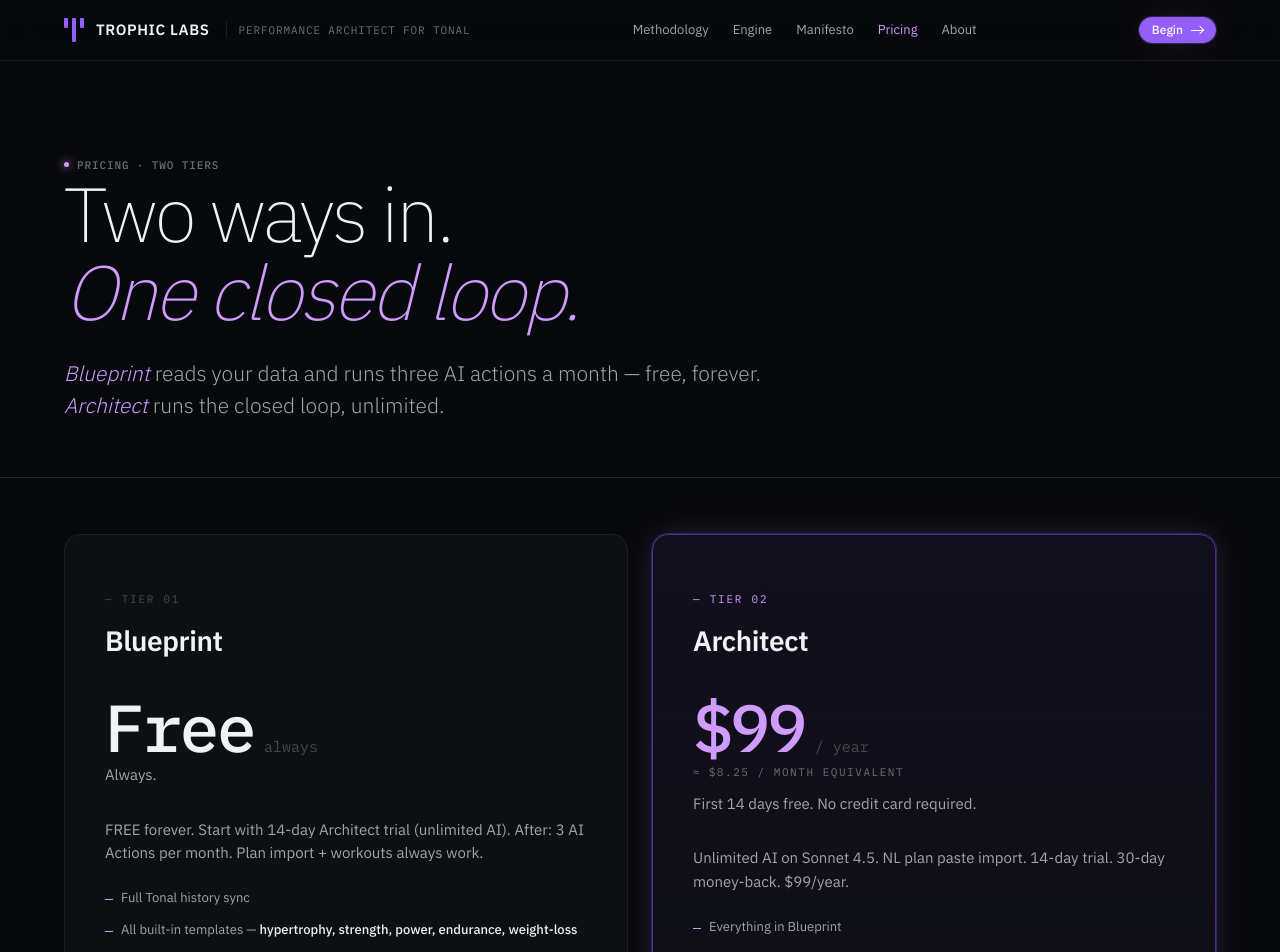
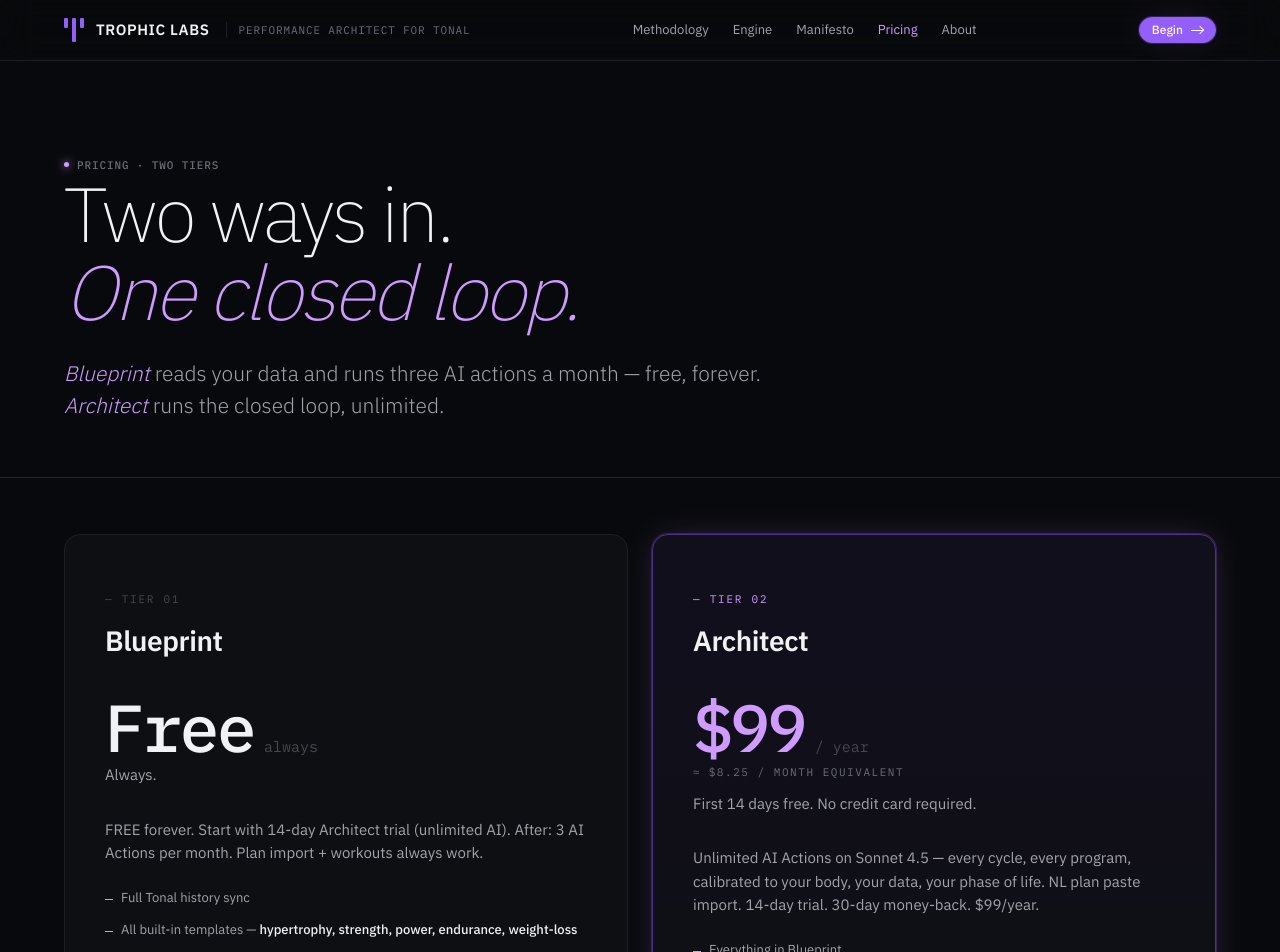
Before and after one commit to sumeetj12/trophic-labs-marketing, a Next.js app: page /pricing in a window 1280 px wide. Shown: the top 952 px of the page. Built offline with nearby package versions, Linux system fonts and the light colour scheme; no server answers.

Commit message:
copy: pricing v2 — voice consistency (body/AI-layer signals)

```diff
--- a/app/pricing/page.tsx
+++ b/app/pricing/page.tsx
@@ -83,8 +83,9 @@ export default function PricingPage() {
                 <p className="submeta">≈ $8.25 / month equivalent</p>
                 <p className="subline">First 14 days free. No credit card required.</p>
                 <p className="body">
-                  Unlimited AI on Sonnet 4.5. NL plan paste import. 14-day trial. 30-day
-                  money-back. $99/year.
+                  Unlimited AI Actions on Sonnet 4.5 — every cycle, every program, calibrated to
+                  your body, your data, your phase of life. NL plan paste import. 14-day trial.
+                  30-day money-back. $99/year.
                 </p>
                 <ul>
                   <li>Everything in Blueprint</li>
@@ -395,10 +396,11 @@ export default function PricingPage() {
                 </FAQItem>
                 <FAQItem q="What’s the difference between the 14-day trial and Blueprint?">
                   During the trial, you have <strong>unlimited AI</strong> — every Architect
-                  feature, including NL plan paste import. After 14 days, if you don&apos;t pay,
-                  your account drops to Blueprint: full data sync and execution stay free forever,
-                  but the AI throttle drops to{' '}
-                  <strong>3 Actions per rolling 30-day window</strong>.
+                  feature, including NL plan paste import, and the engine running through advanced
+                  AI that catches what spreadsheets miss (side asymmetries, weekly shifts,
+                  monthly under-stimulation). After 14 days, if you don&apos;t pay, your account
+                  drops to Blueprint: full data sync and execution stay free forever, but the AI
+                  throttle drops to <strong>3 Actions per rolling 30-day window</strong>.
                 </FAQItem>
                 <FAQItem q="What happens if I cancel?">
                   You keep Architect through the end of your paid period, then your account drops
@@ -450,7 +452,7 @@ export default function PricingPage() {
             <h2>
               Begin Your <em>First Cycle.</em>
             </h2>
-            <p>14-day trial. No credit card. Full Architect features.</p>
+            <p>14-day trial. No credit card. Full Architect features — designed for the body you actually have.</p>
             <div style={{ display: 'inline-flex', gap: 12, justifyContent: 'center' }}>
               <CheckoutButton className="btn btn--atlas">Begin 14-day trial</CheckoutButton>
             </div>
```
